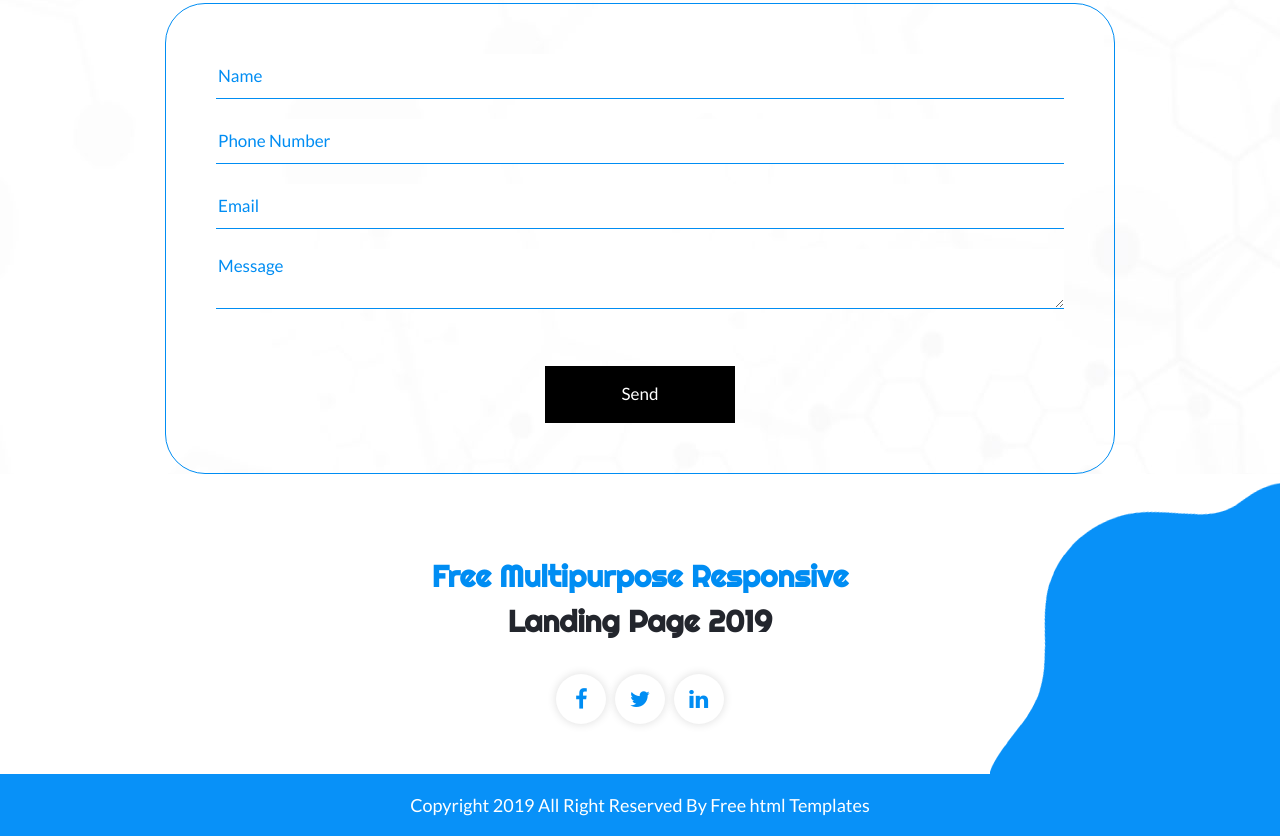
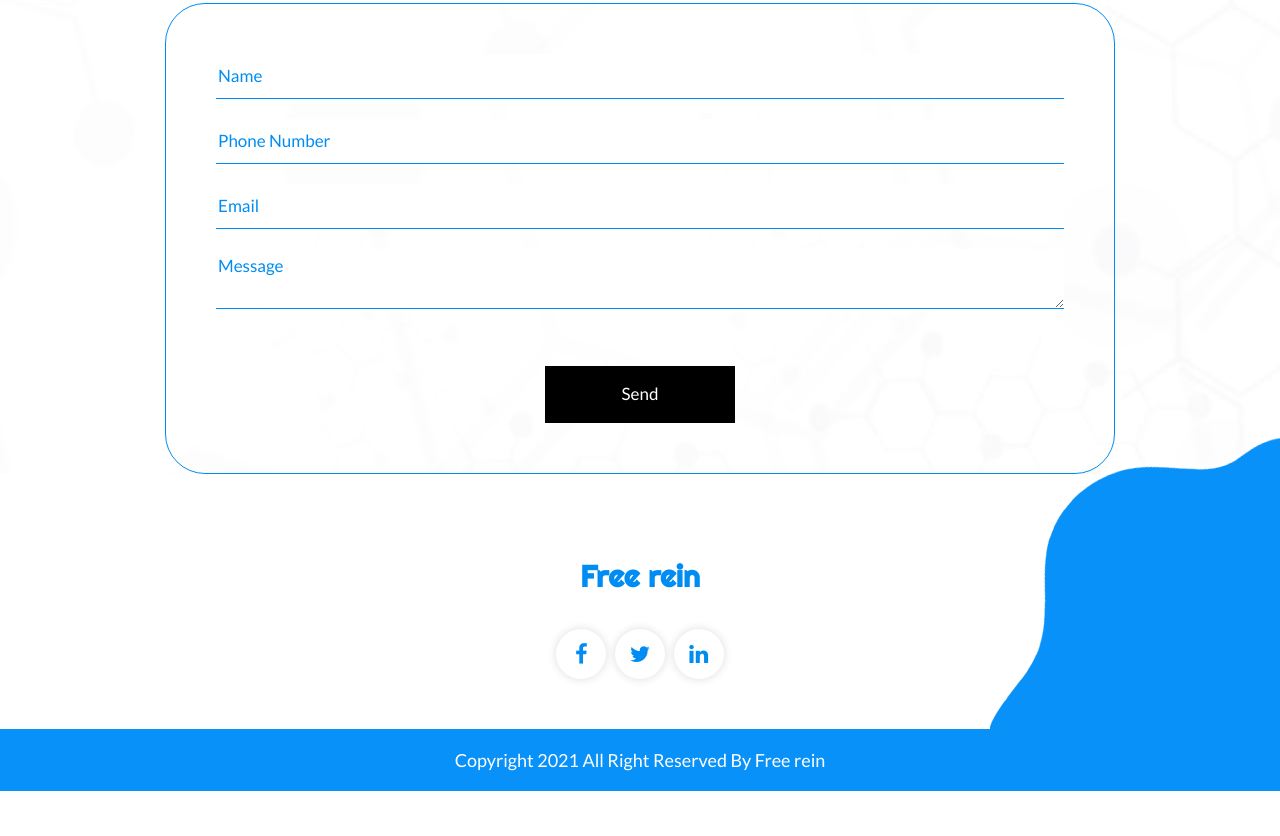
Before and after one commit to ajilibrahim20/Free-Rein, a plain HTML site: page index.html in a window 1280 px wide. Shown: the part 3575-4411 px from the top of the page. After the commit the page ends 4366 px from the top, so only its background shows below. Drawn offline with nearby package versions, Linux system fonts and the light colour scheme; a web font is replaced by a local one.

Commit message:
footer modification

```diff
--- a/index.html
+++ b/index.html
@@ -239,8 +239,8 @@
                <div class="row">
                   <div class="col-md-12 ">
                      <div class="cont">
-                        <h3> <strong class="multi"> Free Multipurpose Responsive</strong><br>
-                           Landing Page 2019
+                        <h3> <strong class="multi"> Free rein</strong><br>
+
                         </h3>
                      </div>
                   </div>
@@ -257,7 +257,7 @@
                <div class="container">
                   <div class="row">
                      <div class="col-md-12">
-                        <p>Copyright 2019 All Right Reserved By <a href="https://html.design/"> Free  html Templates</a></p>
+                        <p>Copyright 2021 All Right Reserved By Free rein </a></p>
                      </div>
                   </div>
                </div>
```
